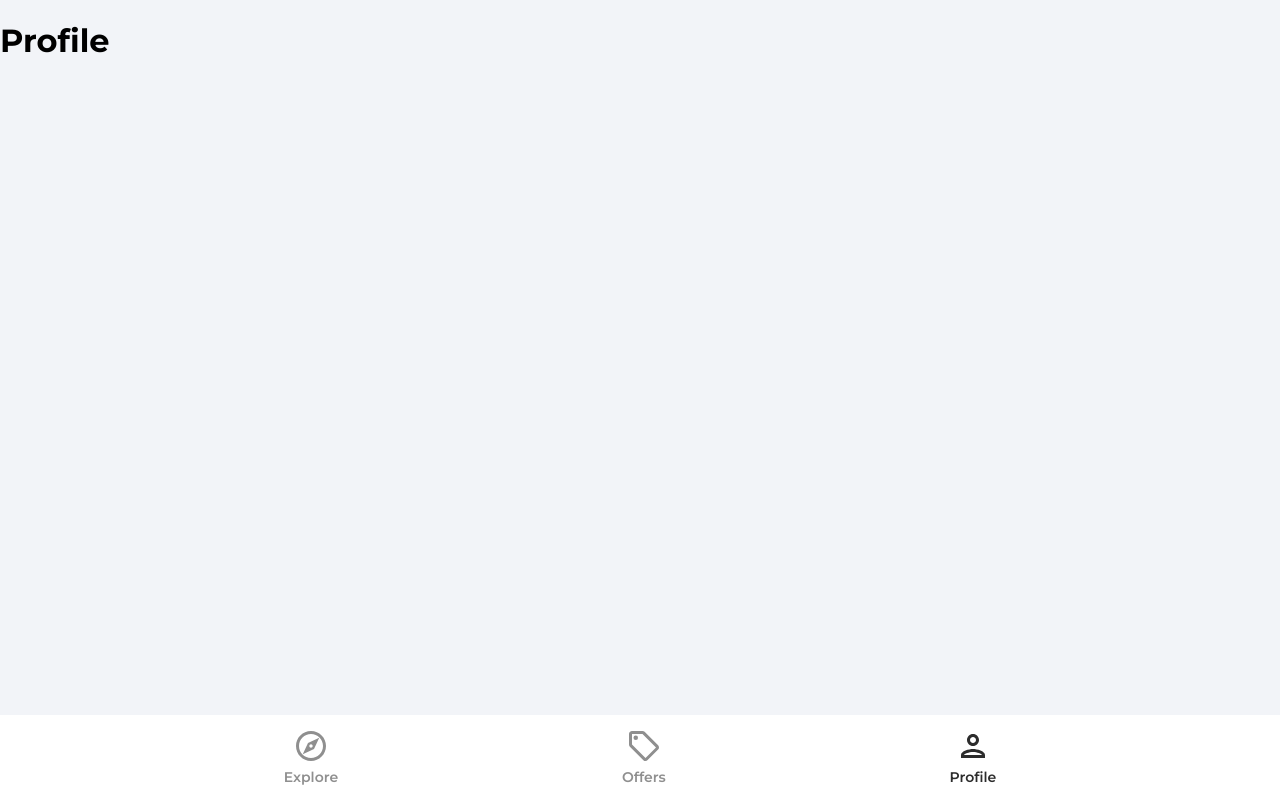
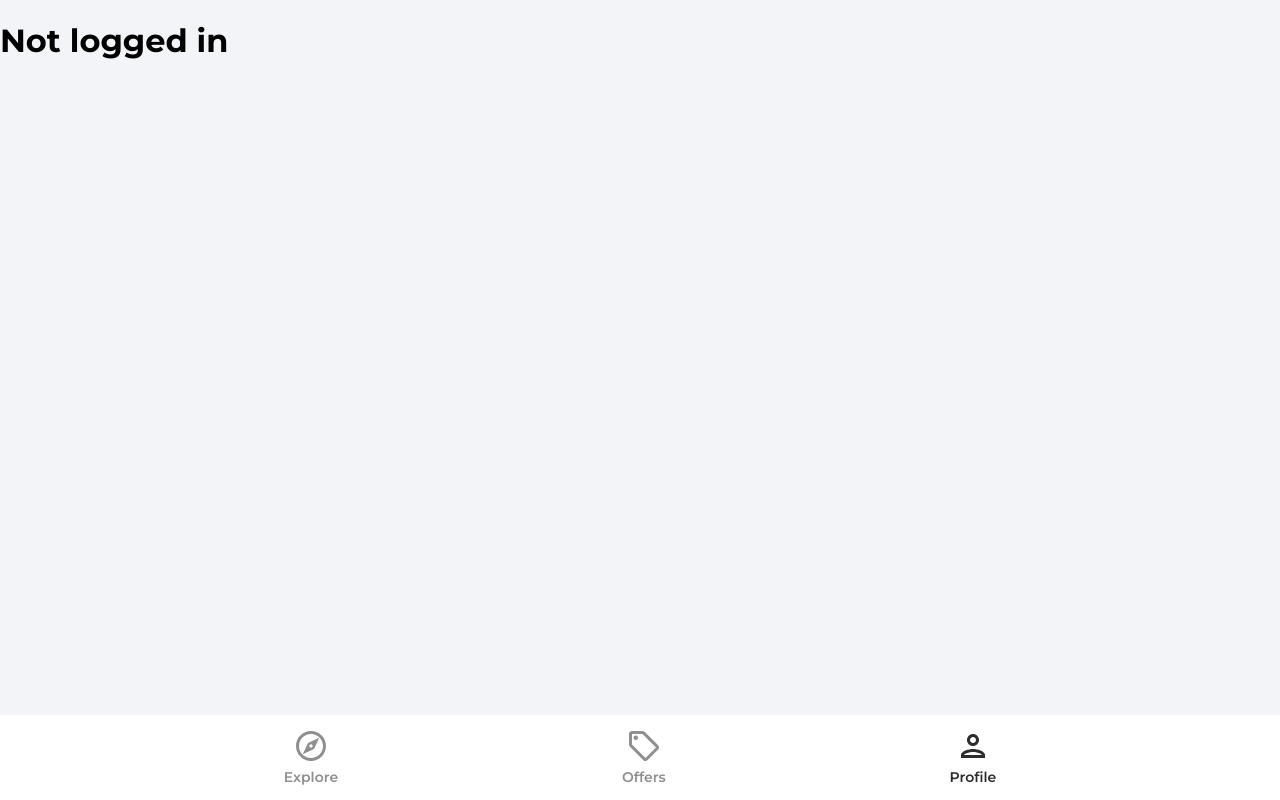
Before and after one commit to NicholasLoren/market-place, a React (Create React App) app: page /profile in a window 1280 px wide. Built offline with nearby package versions, Linux system fonts and the light colour scheme.

Commit message:
Now a user can visit their profile  direct

```diff
--- a/src/pages/Profile.jsx
+++ b/src/pages/Profile.jsx
@@ -1,5 +1,14 @@
+import { useState, useEffect } from 'react'
+import { getAuth } from 'firebase/auth'
+
 const Profile = () => {
-  return <h1>Profile</h1>
+  const [user, setUser] = useState(null)
+  const auth = getAuth()
+
+  useEffect(() => {
+    setUser(auth.currentUser)
+  }, [])
+  return user ? <h1>{user.displayName}</h1> : <h1>Not logged in</h1>
 }
 
 export default Profile
```
